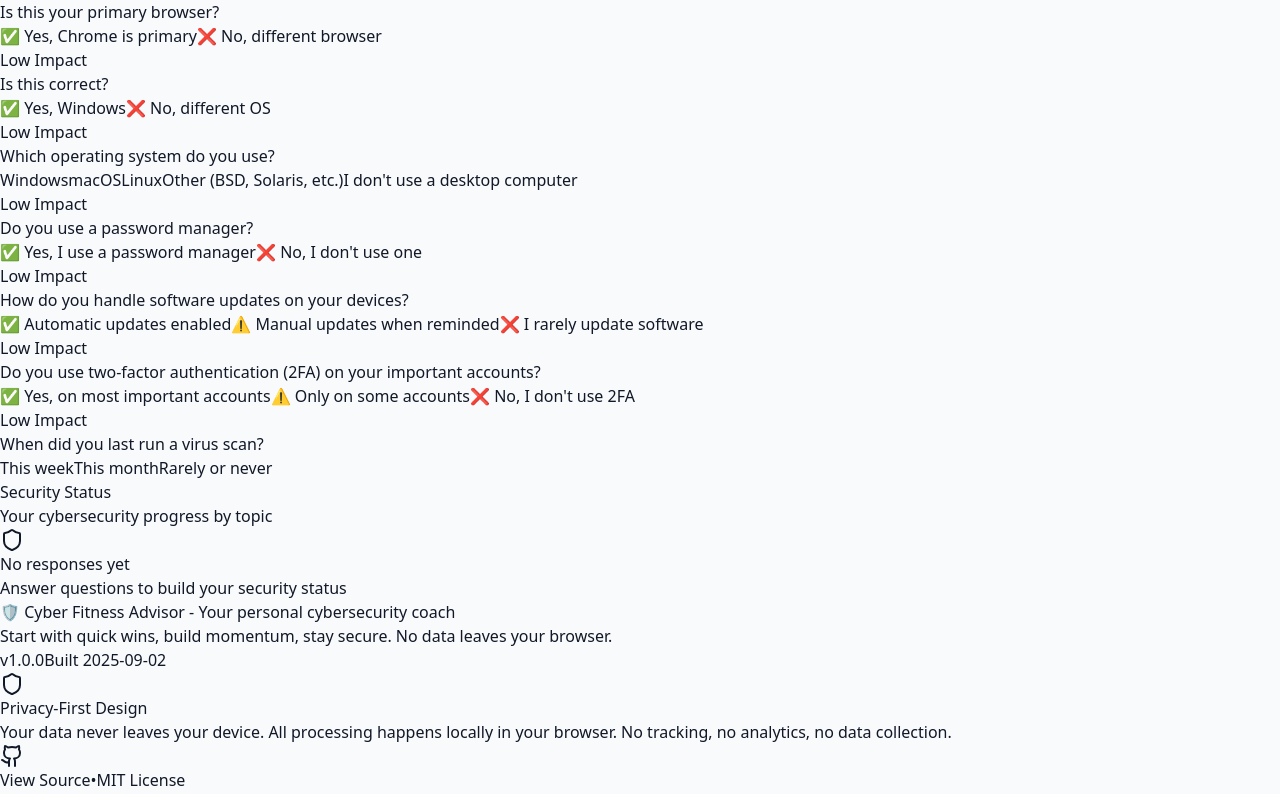
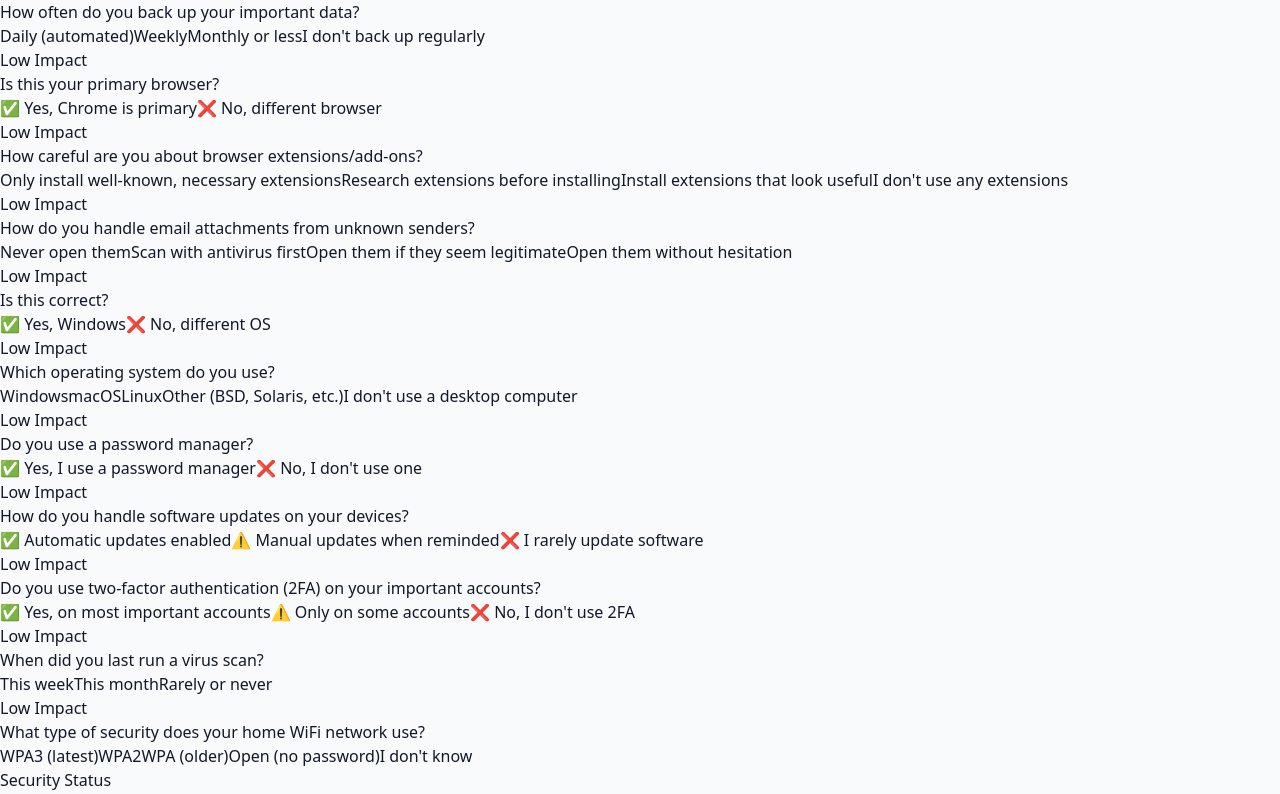
Before and after one commit to electricessence/Cyber-Fitness-Advisor, a React (Vite) app: page / in a window 1280 px wide. Shown: the part 786-1580 px from the top of the page. Built offline with nearby package versions, Linux system fonts and the light colour scheme.

Commit message:
feat: Add new assessment questions for data backup, WiFi security, email safety, and browser extensions

```diff
--- a/src/features/assessment/data/questionBank.ts
+++ b/src/features/assessment/data/questionBank.ts
@@ -209,6 +209,157 @@ const assessmentQuestions: Question[] = [
         feedback: 'Regular virus scans help detect threats early.'
       }
     ]
+  },
+  {
+    id: 'backup_frequency',
+    text: 'How often do you back up your important data?',
+    priority: 65,
+    tags: ['critical', 'backup'],
+    options: [
+      {
+        id: 'daily',
+        text: 'Daily (automated)',
+        facts: { "backup": "daily" },
+        points: 10,
+        feedback: 'Excellent! Daily automated backups provide the best protection.'
+      },
+      {
+        id: 'weekly',
+        text: 'Weekly',
+        facts: { "backup": "weekly" },
+        points: 6,
+        feedback: 'Good! Consider more frequent backups for critical data.'
+      },
+      {
+        id: 'monthly',
+        text: 'Monthly or less',
+        facts: { "backup": "monthly" },
+        points: 2,
+        feedback: 'This leaves you vulnerable to significant data loss.'
+      },
+      {
+        id: 'never',
+        text: 'I don\'t back up regularly',
+        facts: { "backup": "never" },
+        points: 0,
+        feedback: 'Backups are essential! One hardware failure could lose everything.'
+      }
+    ]
+  },
+  {
+    id: 'wifi_security',
+    text: 'What type of security does your home WiFi network use?',
+    priority: 60,
+    tags: ['network', 'wifi'],
+    options: [
+      {
+        id: 'wpa3',
+        text: 'WPA3 (latest)',
+        facts: { "wifi_security": "wpa3" },
+        points: 10,
+        feedback: 'Perfect! WPA3 provides the strongest WiFi security.'
+      },
+      {
+        id: 'wpa2',
+        text: 'WPA2',
+        facts: { "wifi_security": "wpa2" },
+        points: 8,
+        feedback: 'Good! WPA2 is still secure, but consider upgrading to WPA3.'
+      },
+      {
+        id: 'wpa',
+        text: 'WPA (older)',
+        facts: { "wifi_security": "wpa" },
+        points: 3,
+        feedback: 'WPA is outdated. Upgrade to WPA2 or WPA3 immediately.'
+      },
+      {
+        id: 'open',
+        text: 'Open (no password)',
+        facts: { "wifi_security": "open" },
+        points: 0,
+        feedback: 'This is very dangerous! Anyone can access your network and data.'
+      },
+      {
+        id: 'unknown',
+        text: 'I don\'t know',
+        facts: { "wifi_security": "unknown" },
+        points: 1,
+        feedback: 'Check your router settings - this is important for your security.'
+      }
+    ]
+  },
+  {
+    id: 'email_attachments',
+    text: 'How do you handle email attachments from unknown senders?',
+    priority: 55,
+    tags: ['email', 'phishing'],
+    options: [
+      {
+        id: 'never_open',
+        text: 'Never open them',
+        facts: { "email_safety": "cautious" },
+        points: 10,
+        feedback: 'Excellent! This prevents most email-based attacks.'
+      },
+      {
+        id: 'scan_first',
+        text: 'Scan with antivirus first',
+        facts: { "email_safety": "scan" },
+        points: 7,
+        feedback: 'Good practice! But some threats can still get through.'
+      },
+      {
+        id: 'sometimes_open',
+        text: 'Open them if they seem legitimate',
+        facts: { "email_safety": "risky" },
+        points: 2,
+        feedback: 'This is risky - attackers are very good at seeming legitimate.'
+      },
+      {
+        id: 'always_open',
+        text: 'Open them without hesitation',
+        facts: { "email_safety": "dangerous" },
+        points: 0,
+        feedback: 'This is very dangerous! Email attachments are a common attack vector.'
+      }
+    ]
+  },
+  {
+    id: 'browser_extensions',
+    text: 'How careful are you about browser extensions/add-ons?',
+    priority: 50,
+    tags: ['browser', 'extensions'],
+    options: [
+      {
+        id: 'very_selective',
+        text: 'Only install well-known, necessary extensions',
+        facts: { "browser_safety": "cautious" },
+        points: 8,
+        feedback: 'Great approach! Extensions can be a security risk.'
+      },
+      {
+        id: 'research_first',
+        text: 'Research extensions before installing',
+        facts: { "browser_safety": "research" },
+        points: 6,
+        feedback: 'Good! Always check reviews and permissions.'
+      },
+      {
+        id: 'install_freely',
+        text: 'Install extensions that look useful',
+        facts: { "browser_safety": "risky" },
+        points: 2,
+        feedback: 'Be more careful - malicious extensions can steal your data.'
+      },
+      {
+        id: 'no_extensions',
+        text: 'I don\'t use any extensions',
+        facts: { "browser_safety": "minimal" },
+        points: 5,
+        feedback: 'Safe approach! Some extensions can improve security though.'
+      }
+    ]
   }
 ];
 
--- a/src/features/assessment/engine/scoring.ts
+++ b/src/features/assessment/engine/scoring.ts
@@ -96,10 +96,10 @@ export function getNextLevelProgress(currentScore: number) {
   const pointsToNextLevel = pointsPerLevel - pointsInCurrentLevel;
 
   return {
-    level: currentLevel,
-    pointsInCurrentLevel,
-    pointsToNextLevel,
-    progressPercentage: Math.round((pointsInCurrentLevel / pointsPerLevel) * 100)
+    currentLevel,
+    nextLevel: currentLevel + 1,
+    pointsNeeded: pointsToNextLevel,
+    progress: Math.round((pointsInCurrentLevel / pointsPerLevel) * 100)
   };
 }
 
--- a/src/features/assessment/state/store.ts
+++ b/src/features/assessment/state/store.ts
@@ -296,13 +296,13 @@ export const useAssessmentStore = create<AssessmentState>()(
 
         console.log('New calculated state:', {
           newScore: scoreResult.overallScore,
-          newLevel: nextLevelProgress.level,
+          newLevel: nextLevelProgress.currentLevel,
           newAnswersCount: Object.keys(newAnswers).length
         });
 
         const scoreIncrease = scoreResult.overallScore - previousScore;
         const shouldCelebrate = scoreIncrease > 5 ||
-          (nextLevelProgress.level > state.currentLevel && nextLevelProgress.level <= 2); // Celebrate early levels
+          (nextLevelProgress.currentLevel > state.currentLevel && nextLevelProgress.currentLevel <= 2); // Celebrate early levels
 
         // Check for new badges (simplified for MVP)
         const newBadges = [...state.earnedBadges];
@@ -319,14 +319,14 @@ export const useAssessmentStore = create<AssessmentState>()(
         console.log('About to update store with:', {
           answersCount: Object.keys(newAnswers).length,
           overallScore: scoreResult.overallScore,
-          currentLevel: nextLevelProgress.level
+          currentLevel: nextLevelProgress.currentLevel
         });
 
         set({
           answers: newAnswers,
           overallScore: scoreResult.overallScore,
           domainScores: scoreResult.domainScores,
-          currentLevel: nextLevelProgress.level,
+          currentLevel: nextLevelProgress.currentLevel,
           quickWinsCompleted: 0, // Simplified for now
           totalQuickWins: scoreResult.totalQuickWins,
           nextLevelProgress,
```
